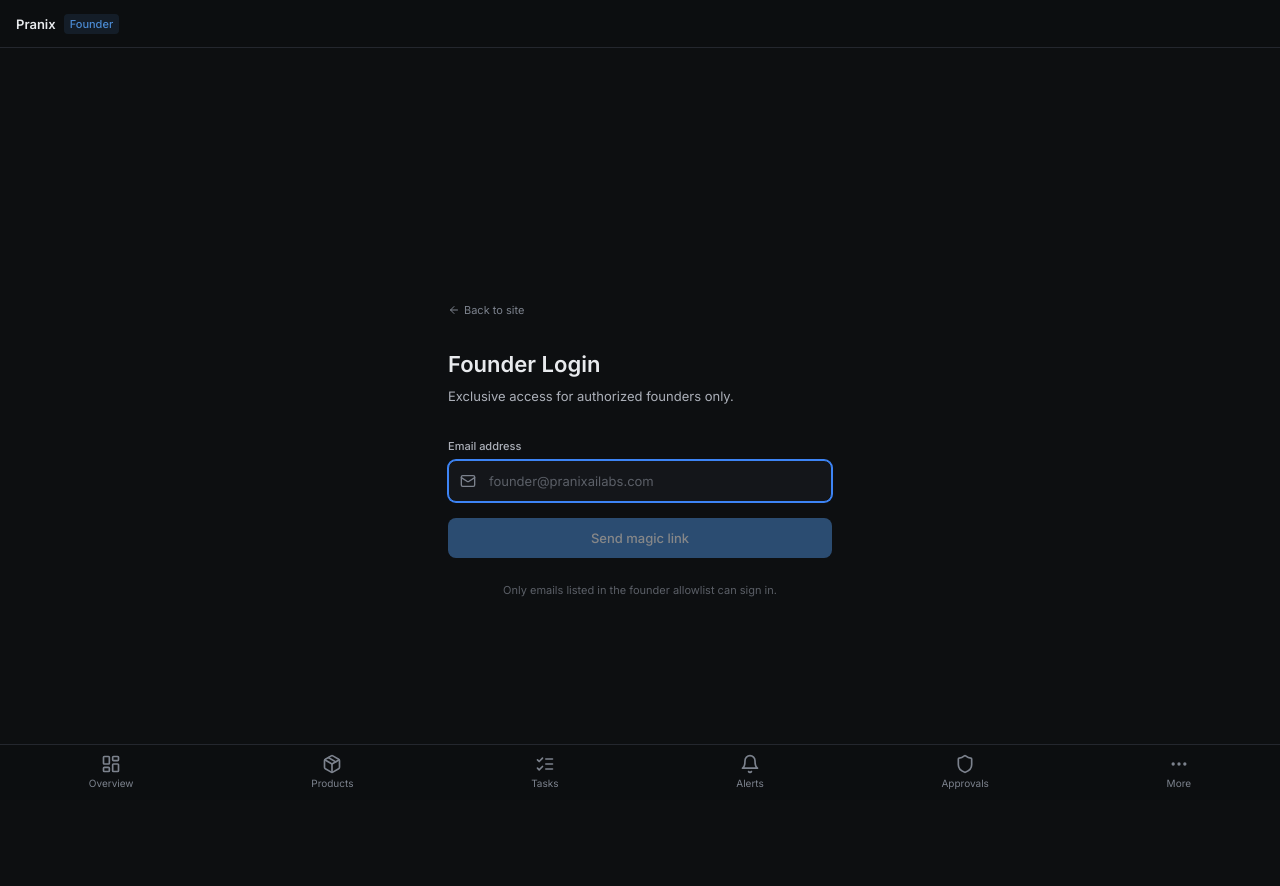
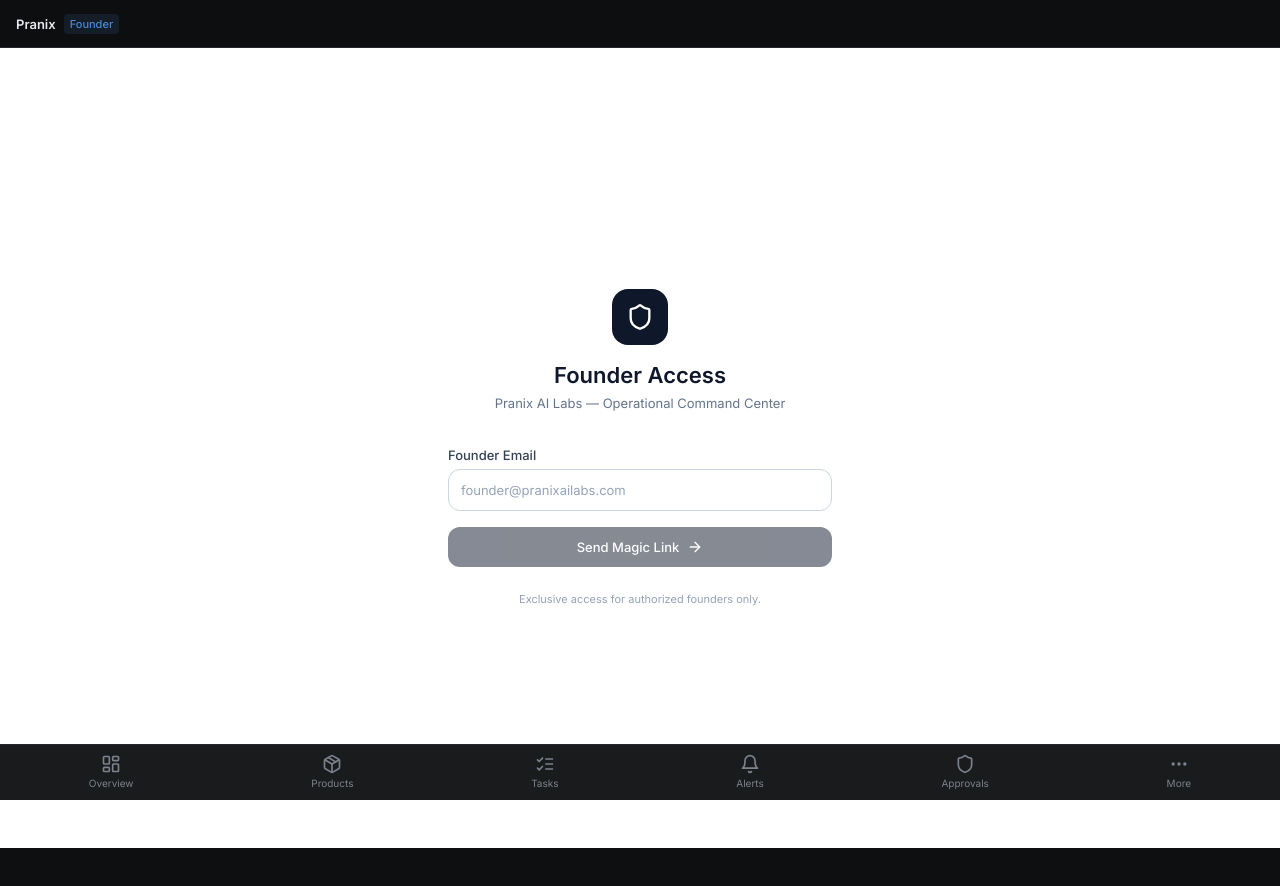
Before and after one commit to prashanthrangineni-sketch/pranix-ai-labs, a Next.js app: page /founder/login in a window 1280 px wide. Shown: the top 886 px of the page. Built offline with nearby package versions, Linux system fonts and the light colour scheme; no server answers.

Commit message:
fix(auth): light login page with proper error handling

```diff
--- a/app/founder/login/page.tsx
+++ b/app/founder/login/page.tsx
@@ -1,138 +1,112 @@
 'use client'
 
-import { Suspense } from 'react'
 import { useState, useEffect } from 'react'
 import { useSearchParams } from 'next/navigation'
-import { createBrowserClient } from '@/lib/supabase-browser'
-import { Mail, ArrowLeft, Loader2, CheckCircle, AlertCircle } from 'lucide-react'
-import Link from 'next/link'
+import { createBrowserClient } from '@/lib/supabase'
+import { Shield, ArrowRight, Loader2 } from 'lucide-react'
 
 export default function FounderLoginPage() {
-  return (
-    <Suspense>
-      <LoginForm />
-    </Suspense>
-  )
-}
+  const searchParams = useSearchParams()
+  const errorParam = searchParams.get('error')
 
-function LoginForm() {
-  const searchParams = useSearchParams()
   const [email, setEmail] = useState('')
-  const [loading, setLoading] = useState(false)
-  const [sent, setSent] = useState(false)
-  const [error, setError] = useState<string | null>(null)
+  const [status, setStatus] = useState<'idle' | 'loading' | 'sent' | 'error'>('idle')
+  const [error, setError] = useState<string | null>(errorParam)
 
+  // Clear error when user starts typing
   useEffect(() => {
-    const errParam = searchParams.get('error')
-    if (errParam) setError(decodeURIComponent(errParam))
-  }, [searchParams])
+    if (email.length > 0 && error) setError(null)
+  }, [email, error])
 
-  async function handleLogin(e: React.FormEvent) {
+  async function handleSubmit(e: React.FormEvent) {
     e.preventDefault()
-    setLoading(true)
+    setStatus('loading')
     setError(null)
 
     try {
       const supabase = createBrowserClient()
-      const nextParam = searchParams.get('next')
-      const callbackBase = `${window.location.origin}/founder/auth/confirm`
-      const callbackUrl = nextParam
-        ? `${callbackBase}?next=${encodeURIComponent(nextParam)}`
-        : callbackBase
-
       const { error: authError } = await supabase.auth.signInWithOtp({
         email,
-        options: { emailRedirectTo: callbackUrl },
+        options: {
+          emailRedirectTo: `${window.location.origin}/founder/auth/confirm`,
+        },
       })
 
       if (authError) {
         setError(authError.message)
+        setStatus('error')
       } else {
-        setSent(true)
+        setStatus('sent')
       }
     } catch {
-      setError('Something went wrong. Try again.')
-    } finally {
-      setLoading(false)
+      setError('Network error. Check your connection.')
+      setStatus('error')
     }
   }
 
   return (
-    <div className="flex min-h-screen flex-col items-center justify-center bg-canvas px-4">
+    <div className="min-h-screen bg-white flex items-center justify-center px-4">
       <div className="w-full max-w-sm">
-        <Link
-          href="/"
-          className="mb-8 inline-flex items-center gap-1 text-xs text-fg-muted hover:text-fg-secondary transition-colors duration-fast"
-        >
-          <ArrowLeft className="h-3 w-3" />
-          Back to site
-        </Link>
+        <div className="text-center mb-8">
+          <div className="mx-auto flex h-14 w-14 items-center justify-center rounded-2xl bg-slate-900">
+            <Shield className="h-7 w-7 text-white" />
+          </div>
+          <h1 className="mt-4 text-xl font-semibold text-slate-900">
+            Founder Access
+          </h1>
+          <p className="mt-1 text-sm text-slate-500">
+            Pranix AI Labs — Operational Command Center
+          </p>
+        </div>
 
-        <h1 className="text-xl font-semibold text-fg-primary">Founder Login</h1>
-        <p className="mt-2 text-sm text-fg-secondary">
-          Exclusive access for authorized founders only.
+        {status === 'sent' ? (
+          <div className="rounded-xl border border-emerald-200 bg-emerald-50 p-6 text-center">
+            <p className="text-sm font-medium text-emerald-800">
+              Magic link sent to {email}
             </p>
-
-        {sent ? (
-          <div className="mt-8 rounded-lg border border-border-subtle bg-surface p-6">
-            <div className="flex items-center gap-2">
-              <CheckCircle className="h-5 w-5 text-severity-success" />
-              <span className="text-sm font-medium text-fg-primary">Check your email</span>
-            </div>
-            <p className="mt-2 text-xs text-fg-muted">
-              A magic link was sent to {email}. Tap it to sign in.
-              The link expires in 10 minutes.
+            <p className="mt-2 text-xs text-emerald-600">
+              Check your inbox and tap the link to sign in.
             </p>
           </div>
         ) : (
-          <div className="mt-8 space-y-4">
+          <form onSubmit={handleSubmit} className="space-y-4">
             <div>
-              <label htmlFor="email" className="block text-xs font-medium text-fg-secondary mb-1.5">
-                Email address
+              <label htmlFor="email" className="block text-sm font-medium text-slate-700 mb-1">
+                Founder Email
               </label>
-              <div className="relative">
-                <Mail className="absolute left-3 top-1/2 h-4 w-4 -translate-y-1/2 text-fg-muted" />
               <input
                 id="email"
                 type="email"
-                  required
                 value={email}
                 onChange={(e) => setEmail(e.target.value)}
                 placeholder="founder@pranixailabs.com"
-                  className="w-full rounded-md border border-border-strong bg-surface py-2.5 pl-10 pr-3 text-sm text-fg-primary placeholder:text-fg-disabled focus:border-border-focus focus:outline-none focus:ring-1 focus:ring-border-focus"
-                  autoComplete="email"
-                  autoFocus
+                required
+                className="w-full rounded-lg border border-slate-300 bg-white px-3 py-2.5 text-sm text-slate-900 placeholder:text-slate-400 focus:border-blue-500 focus:outline-none focus:ring-2 focus:ring-blue-500/20"
               />
-              </div>
             </div>
 
             {error && (
-              <div className="flex items-start gap-1.5 rounded-md border border-severity-error/30 bg-severity-error/5 px-3 py-2">
-                <AlertCircle className="mt-0.5 h-3.5 w-3.5 shrink-0 text-severity-error" />
-                <p className="text-xs text-severity-error">{error}</p>
+              <div className="rounded-lg border border-red-200 bg-red-50 px-3 py-2 text-xs text-red-700">
+                {decodeURIComponent(error)}
               </div>
             )}
 
             <button
-              type="button"
-              disabled={loading || !email}
-              onClick={handleLogin}
-              className="w-full rounded-md bg-accent py-2.5 text-sm font-medium text-white transition-colors duration-fast hover:bg-accent-hover disabled:opacity-50 disabled:cursor-not-allowed flex items-center justify-center gap-2"
+              type="submit"
+              disabled={status === 'loading' || !email}
+              className="w-full flex items-center justify-center gap-2 rounded-lg bg-slate-900 px-4 py-2.5 text-sm font-medium text-white transition-colors hover:bg-slate-800 disabled:opacity-50 disabled:cursor-not-allowed"
             >
-              {loading ? (
-                <>
-                  <Loader2 className="h-4 w-4 animate-spin" />
-                  Sending...
-                </>
+              {status === 'loading' ? (
+                <><Loader2 className="h-4 w-4 animate-spin" /> Sending...</>
               ) : (
-                'Send magic link'
+                <>Send Magic Link <ArrowRight className="h-4 w-4" /></>
               )}
             </button>
-          </div>
+          </form>
         )}
 
-        <p className="mt-6 text-center text-xs text-fg-disabled">
-          Only emails listed in the founder allowlist can sign in.
+        <p className="mt-6 text-center text-xs text-slate-400">
+          Exclusive access for authorized founders only.
         </p>
       </div>
     </div>
```
Lines whose indentation alone changed are shown as unchanged.
